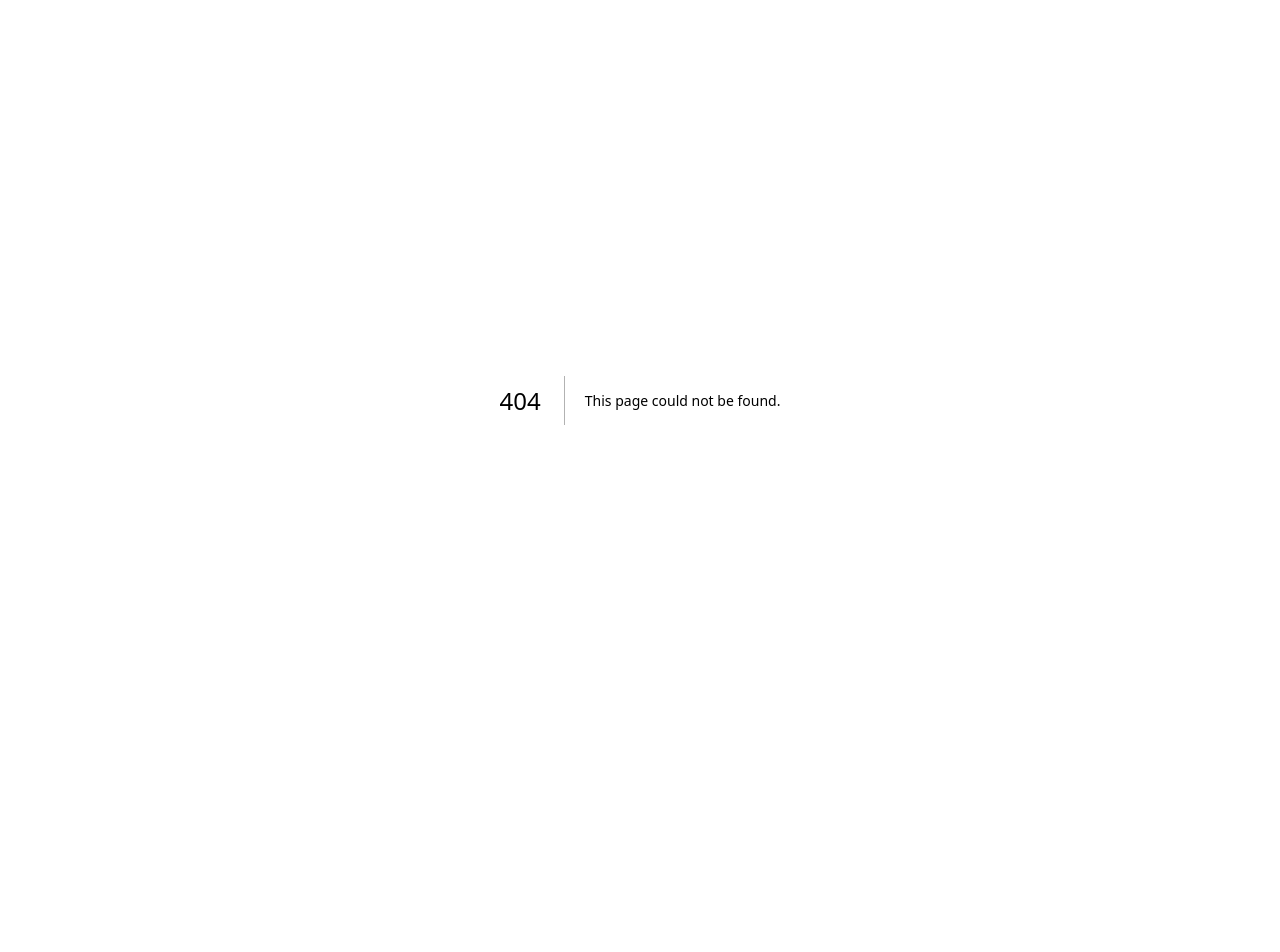
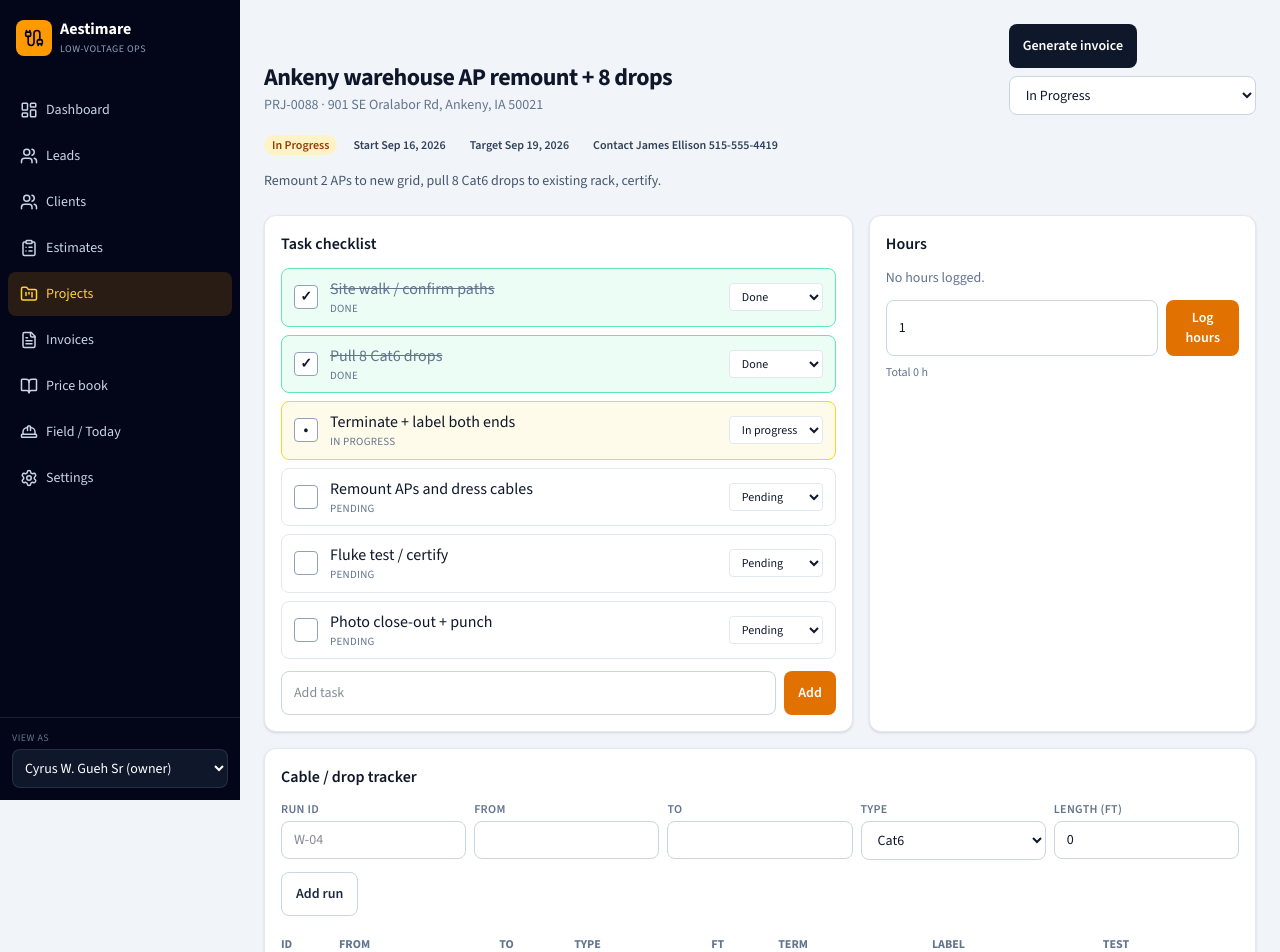
Before and after one commit to savinagueh-bot/aestimare, a Next.js app: page /projects/p_ankeny in a window 1280 px wide. Before the commit this address had no page. Shown: the top 952 px of the page. Before the commit the page ends 800 px from the top, so only its background shows below. Built offline with nearby package versions, Linux system fonts and the light colour scheme.

Commit message:
Add project detail page

```diff
--- /dev/null
+++ b/src/app/(app)/projects/[id]/page.tsx
@@ -0,0 +1,237 @@
+"use client";
+
+import { useParams, useRouter } from "next/navigation";
+import { useState } from "react";
+import { Badge, Btn, Card, Field, PageHeader, inputCls, projTone } from "@/components/ui";
+import { useStore } from "@/lib/store";
+import { PROJECT_STATUS_LABEL, fmtDate } from "@/lib/format";
+import type { CableType, ProjectStatus, TaskStatus } from "@/lib/types";
+
+const TASK_TONES: Record<TaskStatus, string> = {
+  pending: "border-slate-200 bg-white",
+  in_progress: "border-amber-300 bg-amber-50",
+  blocked: "border-rose-300 bg-rose-50",
+  done: "border-emerald-300 bg-emerald-50",
+};
+
+export default function ProjectDetailPage() {
+  const { id } = useParams<{ id: string }>();
+  const router = useRouter();
+  const store = useStore();
+  const project = store.projects.find((p) => p.id === id);
+  const tasks = store.tasks.filter((t) => t.projectId === id).sort((a, b) => a.sort - b.sort);
+  const runs = store.cableRuns.filter((r) => r.projectId === id);
+  const hours = store.timeEntries.filter((t) => t.projectId === id);
+  const [title, setTitle] = useState("");
+  const [hrs, setHrs] = useState(1);
+  const [run, setRun] = useState({
+    runId: "",
+    fromLoc: "",
+    toLoc: "",
+    cableType: "cat6" as CableType,
+    lengthFt: 0,
+  });
+
+  if (!project) return <p>Project not found.</p>;
+
+  const hidePrice = store.currentUser.role === "technician";
+
+  return (
+    <div>
+      <PageHeader
+        title={project.name}
+        subtitle={`${project.number} · ${project.siteAddress}`}
+        actions={
+          <>
+            {!hidePrice ? (
+              <Btn
+                variant="secondary"
+                onClick={() => {
+                  const inv = store.createInvoiceFromProject(project.id);
+                  router.push(`/invoices/${inv}`);
+                }}
+              >
+                Generate invoice
+              </Btn>
+            ) : null}
+            <select
+              className={inputCls + " w-auto"}
+              value={project.status}
+              onChange={(e) => store.upsertProject({ id: project.id, status: e.target.value as ProjectStatus })}
+            >
+              {Object.entries(PROJECT_STATUS_LABEL).map(([k, v]) => (
+                <option key={k} value={k}>
+                  {v}
+                </option>
+              ))}
+            </select>
+          </>
+        }
+      />
+
+      <div className="mb-4 flex flex-wrap gap-2">
+        <Badge tone={projTone(project.status)}>{PROJECT_STATUS_LABEL[project.status]}</Badge>
+        <Badge>Start {fmtDate(project.startDate)}</Badge>
+        <Badge>Target {fmtDate(project.targetDate)}</Badge>
+        <Badge>Contact {project.siteContact} {project.sitePhone}</Badge>
+      </div>
+      <p className="mb-6 max-w-3xl text-sm text-slate-600">{project.scope}</p>
+
+      <div className="grid gap-4 lg:grid-cols-5">
+        <Card className="p-4 lg:col-span-3">
+          <h2 className="mb-3 font-semibold">Task checklist</h2>
+          <ul className="space-y-2">
+            {tasks.map((t) => (
+              <li key={t.id} className={`flex items-center gap-3 rounded-lg border px-3 py-2 tap ${TASK_TONES[t.status]}`}>
+                <button
+                  className="h-6 w-6 shrink-0 rounded border border-slate-400 bg-white text-sm font-bold"
+                  onClick={() =>
+                    store.setTaskStatus(t.id, t.status === "done" ? "pending" : t.status === "pending" ? "in_progress" : "done")
+                  }
+                >
+                  {t.status === "done" ? "✓" : t.status === "in_progress" ? "•" : ""}
+                </button>
+                <div className="min-w-0 flex-1">
+                  <div className={t.status === "done" ? "text-slate-500 line-through" : "font-medium"}>{t.title}</div>
+                  <div className="text-[11px] uppercase tracking-wide text-slate-500">{t.status.replace("_", " ")}</div>
+                </div>
+                <select
+                  className="rounded border border-slate-200 bg-white px-2 py-1 text-xs"
+                  value={t.status}
+                  onChange={(e) => store.setTaskStatus(t.id, e.target.value as TaskStatus)}
+                >
+                  <option value="pending">Pending</option>
+                  <option value="in_progress">In progress</option>
+                  <option value="blocked">Blocked</option>
+                  <option value="done">Done</option>
+                </select>
+              </li>
+            ))}
+          </ul>
+          <div className="mt-3 flex gap-2">
+            <input className={inputCls} placeholder="Add task" value={title} onChange={(e) => setTitle(e.target.value)} />
+            <Btn
+              onClick={() => {
+                if (!title.trim()) return;
+                store.addTask(project.id, title.trim());
+                setTitle("");
+              }}
+            >
+              Add
+            </Btn>
+          </div>
+        </Card>
+
+        <Card className="p-4 lg:col-span-2">
+          <h2 className="mb-3 font-semibold">Hours</h2>
+          <ul className="mb-3 space-y-1 text-sm">
+            {hours.map((h) => {
+              const tech = store.users.find((u) => u.id === h.technicianId);
+              return (
+                <li key={h.id} className="flex justify-between">
+                  <span>
+                    {h.date} · {tech?.name.split(" ")[0]}
+                  </span>
+                  <span className="font-medium">{h.hours}h</span>
+                </li>
+              );
+            })}
+            {hours.length === 0 ? <li className="text-slate-500">No hours logged.</li> : null}
+          </ul>
+          <div className="flex gap-2">
+            <input type="number" className={inputCls + " w-24"} value={hrs} onChange={(e) => setHrs(Number(e.target.value))} />
+            <Btn onClick={() => store.logHours(project.id, store.currentUser.id, hrs, "Field log")}>Log hours</Btn>
+          </div>
+          <p className="mt-2 text-xs text-slate-500">Total {hours.reduce((s, h) => s + h.hours, 0)} h</p>
+        </Card>
+      </div>
+
+      <Card className="mt-4 p-4">
+        <h2 className="mb-3 font-semibold">Cable / drop tracker</h2>
+        <div className="mb-3 grid gap-2 sm:grid-cols-5">
+          <Field label="Run ID">
+            <input className={inputCls} value={run.runId} onChange={(e) => setRun({ ...run, runId: e.target.value })} placeholder="W-04" />
+          </Field>
+          <Field label="From">
+            <input className={inputCls} value={run.fromLoc} onChange={(e) => setRun({ ...run, fromLoc: e.target.value })} />
+          </Field>
+          <Field label="To">
+            <input className={inputCls} value={run.toLoc} onChange={(e) => setRun({ ...run, toLoc: e.target.value })} />
+          </Field>
+          <Field label="Type">
+            <select className={inputCls} value={run.cableType} onChange={(e) => setRun({ ...run, cableType: e.target.value as CableType })}>
+              <option value="cat6">Cat6</option>
+              <option value="cat6a">Cat6A</option>
+              <option value="os2">OS2</option>
+              <option value="om3">OM3</option>
+              <option value="om4">OM4</option>
+            </select>
+          </Field>
+          <Field label="Length (ft)">
+            <input type="number" className={inputCls} value={run.lengthFt} onChange={(e) => setRun({ ...run, lengthFt: Number(e.target.value) })} />
+          </Field>
+        </div>
+        <Btn
+          variant="ghost"
+          onClick={() => {
+            if (!run.runId) return;
+            store.addCableRun({
+              projectId: project.id,
+              ...run,
+              terminated: false,
+              labeled: false,
+              testResult: "pending",
+            });
+            setRun({ runId: "", fromLoc: "", toLoc: "", cableType: "cat6", lengthFt: 0 });
+          }}
+        >
+          Add run
+        </Btn>
+        <div className="mt-3 overflow-x-auto">
+          <table className="w-full min-w-[720px] text-sm">
+            <thead className="text-left text-xs uppercase text-slate-500">
+              <tr>
+                <th className="py-2">ID</th>
+                <th>From</th>
+                <th>To</th>
+                <th>Type</th>
+                <th>Ft</th>
+                <th>Term</th>
+                <th>Label</th>
+                <th>Test</th>
+              </tr>
+            </thead>
+            <tbody>
+              {runs.map((r) => (
+                <tr key={r.id} className="border-t border-slate-100">
+                  <td className="py-2 font-medium">{r.runId}</td>
+                  <td>{r.fromLoc}</td>
+                  <td>{r.toLoc}</td>
+                  <td className="uppercase">{r.cableType}</td>
+                  <td>{r.lengthFt}</td>
+                  <td>
+                    <input type="checkbox" checked={r.terminated} onChange={(e) => store.updateCableRun(r.id, { terminated: e.target.checked })} />
+                  </td>
+                  <td>
+                    <input type="checkbox" checked={r.labeled} onChange={(e) => store.updateCableRun(r.id, { labeled: e.target.checked })} />
+                  </td>
+                  <td>
+                    <select
+                      className="rounded border border-slate-200 px-1 py-1 text-xs"
+                      value={r.testResult ?? "pending"}
+                      onChange={(e) => store.updateCableRun(r.id, { testResult: e.target.value as "pass" | "fail" | "pending" })}
+                    >
+                      <option value="pending">Pending</option>
+                      <option value="pass">Pass</option>
+                      <option value="fail">Fail</option>
+                    </select>
+                  </td>
+                </tr>
+              ))}
+            </tbody>
+          </table>
+        </div>
+      </Card>
+    </div>
+  );
+}
```
